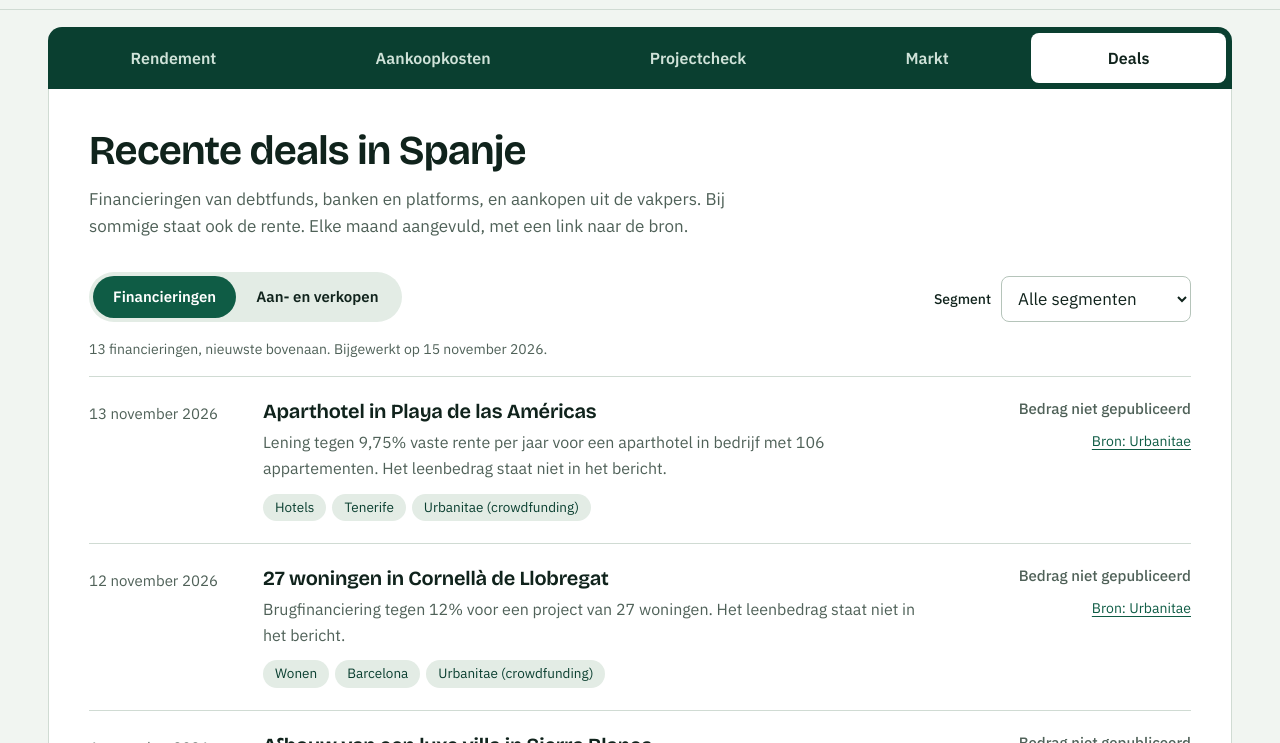
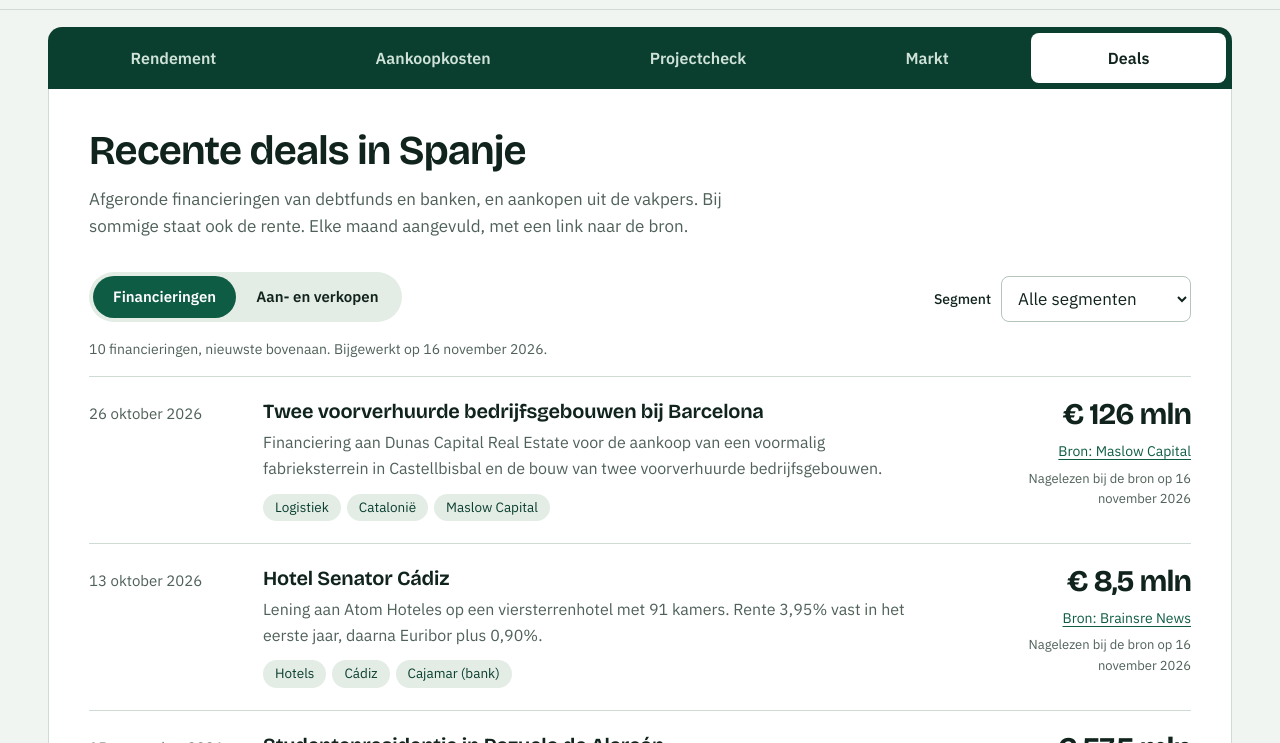
Before and after one commit to Jali2587/1-spanje-rendement, a plain HTML site: page site/index.html in a window 1280 px wide. Both pictures are taken after a click on the link "Deals". Shown: the part 877-1620 px from the top of the page. Drawn offline with Linux system fonts and the light colour scheme.

Commit message:
Financieringen nagelezen bij de bron: vier correcties, lopende aanbiedingen verwijderd, controledatum per deal
Co-Authored-By: Claude Fable 5.2 <noreply@anthropic.com>

```diff
--- a/site/css/stijl.css
+++ b/site/css/stijl.css
@@ -205,6 +205,7 @@ img { max-width: 100%; height: auto; display: block; }
 .deal__bedrag { display: block; font: 700 30px/1 var(--kop); letter-spacing: -0.03em; white-space: nowrap; margin-bottom: 8px; }
 .deal__bedrag--geen { font: 500 15px/1.3 var(--tekst); letter-spacing: 0; color: var(--zacht); white-space: normal; }
 .deal__rechts a { font-size: 14px; }
+.deal__check { display: block; margin-top: 4px; font-size: 13px; color: var(--zacht); }
 
 .meld { margin-top: 28px; background: var(--mist); border-radius: var(--r); padding: 0 24px; }
 .meld summary { cursor: pointer; padding: 20px 0; font: 650 19px/1.3 var(--kop); list-style-position: outside; }
--- a/site/index.html
+++ b/site/index.html
@@ -252,7 +252,7 @@
     <div class="paneel" role="tabpanel" id="p-deals" aria-labelledby="tab-deals" hidden>
       <div class="paneel__kop">
         <h2>Recente deals in Spanje</h2>
-        <p>Financieringen van debtfunds, banken en platforms, en aankopen uit de vakpers. Bij sommige staat ook de rente. Elke maand aangevuld, met een link naar de bron.</p>
+        <p>Afgeronde financieringen van debtfunds en banken, en aankopen uit de vakpers. Bij sommige staat ook de rente. Elke maand aangevuld, met een link naar de bron.</p>
       </div>
       <div class="filters">
         <div class="keuze" role="group" aria-label="Soort deal">
@@ -265,7 +265,7 @@
       <ol class="deals" id="d-lijst"></ol>
 
       <details class="meld">
-        <summary>Mist u een deal? Meld hem hier</summary>
+        <summary>Mist u een deal of ziet u een fout? Meld het hier</summary>
         <p>Heeft u zelf een financiering of aankoop in Spanje gedaan, of kent u er een die hier hoort te staan? Stuur hem in met een link naar een openbare bron. Wij lezen elke melding en plaatsen de deal na controle.</p>
         <form class="meld__form" name="dealmelding" method="POST" action="/bedankt/" data-netlify="true" netlify-honeypot="bot-field">
           <input type="hidden" name="form-name" value="dealmelding">
@@ -282,7 +282,7 @@
           <button class="knop" type="submit">Meld deze deal</button>
         </form>
       </details>
-      <p class="voetnoot">JLM Business Holding was bij deze deals niet betrokken. Het overzicht is een selectie van openbaar gepubliceerde berichten en is niet volledig. Bedragen en beschrijvingen komen van de genoemde bron.</p>
+      <p class="voetnoot">Zo controleren wij: een deal komt hier alleen met een openbare bron. Staat er "nagelezen bij de bron", dan hebben wij het volledige bericht gelezen en bedrag, datum, partijen en plaats daarmee vergeleken. De overige aan- en verkopen komen uit de ranglijst van Brainsre News en zijn niet stuk voor stuk nagelezen. Lopende aanbiedingen en financieringen die nog niet rond zijn, plaatsen wij niet. JLM Business Holding was bij deze deals niet betrokken. Het overzicht is een selectie en is niet volledig. Ziet u een fout, meld het hieronder; wij herstellen het en zetten de datum van de correctie erbij.</p>
     </div>
   </div>
 </section>
--- a/site/js/app.js
+++ b/site/js/app.js
@@ -312,7 +312,7 @@
     b.appendChild(bronLink(m.volume.bron, m.volume.url));
     b.appendChild(document.createTextNode(' voor het investeringsvolume en '));
     b.appendChild(bronLink(m.rendement.bron, m.rendement.url));
-    b.appendChild(document.createTextNode(' voor het bruto huurrendement (' + m.rendement.periode + '). Bruto rendement is de jaarhuur gedeeld door de vraagprijs, vóór kosten en belasting.'));
+    b.appendChild(document.createTextNode(' voor het bruto huurrendement (' + m.rendement.periode + '). Bruto rendement is de jaarhuur gedeeld door de vraagprijs, vóór kosten en belasting. De cijfers van CBRE zijn overgenomen uit het krantenbericht, niet uit het rapport zelf; de bedragen voor alternatief en zorg en voor logistiek zijn daar afgerond.'));
   }
 
   /* ---------- Deals ---------- */
@@ -352,6 +352,7 @@
       rechts.appendChild(maak('strong', d.bedrag === null ? 'deal__bedrag deal__bedrag--geen' : 'deal__bedrag', bedrag(d.bedrag)));
       var bron = (d.url && d.bron) ? bronLink('Bron: ' + d.bron, d.url) : bronLink('Bron: Brainsre News', D.transactiesBron.url);
       rechts.appendChild(bron);
+      if (d.gecontroleerd) rechts.appendChild(maak('span', 'deal__check', 'Nagelezen bij de bron op ' + datumTekst(d.gecontroleerd)));
       li.appendChild(rechts);
       ol.appendChild(li);
     });
--- a/site/js/data.js
+++ b/site/js/data.js
@@ -1,48 +1,39 @@
 // Gegevens voor spanje-rendement.nl. Elke maand bijwerken: nieuwe deals bovenaan, cijfers per kwartaal.
 // Alleen openbaar gepubliceerde feiten, altijd met bron. Niets schatten of aanvullen.
 window.SR_DATA = {
-  bijgewerkt: '15 november 2026',
+  bijgewerkt: '16 november 2026',
 
   // Financieringen van debtfunds, banken en platforms die de financier, de kredietnemer of de vakpers openbaar heeft gemaakt.
   financieringen: [
-    { datum: '2026-11-13', financier: 'Urbanitae (crowdfunding)', bedrag: null, segment: 'Hotels', regio: 'Tenerife',
-      titel: 'Aparthotel in Playa de las Américas', detail: 'Lening tegen 9,75% vaste rente per jaar voor een aparthotel in bedrijf met 106 appartementen. Het leenbedrag staat niet in het bericht.',
-      bron: 'Urbanitae', url: 'https://blog.urbanitae.com/2026/11/13/playa-de-las-americas-deuda-al-975-para-un-aparthotel-en-funcionamiento-en-tenerife/' },
-    { datum: '2026-11-12', financier: 'Urbanitae (crowdfunding)', bedrag: null, segment: 'Wonen', regio: 'Barcelona',
-      titel: '27 woningen in Cornellà de Llobregat', detail: 'Brugfinanciering tegen 12% voor een project van 27 woningen. Het leenbedrag staat niet in het bericht.',
-      bron: 'Urbanitae', url: 'https://blog.urbanitae.com/2026/11/12/cornella-riera-prestamo-puente-al-12-para-27-viviendas-en-barcelona/' },
-    { datum: '2026-11-06', financier: 'Urbanitae (crowdfunding)', bedrag: null, segment: 'Wonen', regio: 'Costa del Sol',
-      titel: 'Afbouw van een luxe villa in Sierra Blanca', detail: 'Lening tegen 10% om een villa in Marbella af te bouwen. Het leenbedrag staat niet in het bericht.',
-      bron: 'Urbanitae', url: 'https://blog.urbanitae.com/2026/11/06/vivaldi-iii-deuda-al-10-para-completar-una-villa-de-lujo-en-sierra-blanca/' },
-    { datum: '2026-10-26', financier: 'Maslow Capital', bedrag: 126, segment: 'Logistiek', regio: 'Catalonië',
-      titel: 'Twee voorverhuurde bedrijfsgebouwen bij Barcelona', detail: 'Ontwikkelfinanciering voor twee industriële projecten in Castellbisbal.',
+    { datum: '2026-10-26', financier: 'Maslow Capital', bedrag: 126, segment: 'Logistiek', regio: 'Catalonië', gecontroleerd: '2026-11-16',
+      titel: 'Twee voorverhuurde bedrijfsgebouwen bij Barcelona', detail: 'Financiering aan Dunas Capital Real Estate voor de aankoop van een voormalig fabrieksterrein in Castellbisbal en de bouw van twee voorverhuurde bedrijfsgebouwen.',
       bron: 'Maslow Capital', url: 'https://maslowcapital.com/blog/2026/10/26/maslow-capital-lends-e126m-for-two-pre-let-industrial-developments-near-barcelona/' },
-    { datum: '2026-10-13', financier: 'Cajamar (bank)', bedrag: 8.5, segment: 'Hotels', regio: 'Cádiz',
-      titel: 'Hotel Senator Cádiz', detail: 'Financiering aan Atom Hoteles voor het hotel Senator Cádiz.',
+    { datum: '2026-10-13', financier: 'Cajamar (bank)', bedrag: 8.5, segment: 'Hotels', regio: 'Cádiz', gecontroleerd: '2026-11-16',
+      titel: 'Hotel Senator Cádiz', detail: 'Lening aan Atom Hoteles op een viersterrenhotel met 91 kamers. Rente 3,95% vast in het eerste jaar, daarna Euribor plus 0,90%.',
       bron: 'Brainsre News', url: 'https://brainsre.news/atom-hoteles-financiacion-hotel-senator-cadiz/' },
-    { datum: '2026-09-15', financier: 'ING (bank)', bedrag: 57.5, segment: 'Flex living', regio: 'Madrid',
-      titel: 'Studentenresidentie in Pozuelo', detail: 'Herfinanciering aan Student Experience voor de studentenresidentie in Pozuelo.',
+    { datum: '2026-09-15', financier: 'ING (bank)', bedrag: 57.5, segment: 'Flex living', regio: 'Madrid', gecontroleerd: '2026-11-16',
+      titel: 'Studentenresidentie in Pozuelo de Alarcón', detail: 'Herfinanciering aan Student Experience op een residentie met 594 studio\'s. Looptijd vijf jaar, te verlengen tot zeven jaar.',
       bron: 'Brainsre News', url: 'https://brainsre.news/student-experience-residencia-estudiantes-pozuelo/' },
-    { datum: '2026-09-08', financier: 'Maslow Capital', bedrag: 62.7, segment: 'Wonen', regio: 'Costa Blanca',
-      titel: '131 woningen aan de Costa Blanca', detail: 'Faciliteit voor aankoop van de grond en bouw van 131 woningen.',
+    { datum: '2026-09-08', financier: 'Maslow Capital', bedrag: 62.7, segment: 'Wonen', regio: 'Costa Blanca', gecontroleerd: '2026-11-16',
+      titel: '131 woningen bij Dénia', detail: 'Faciliteit aan Propea La Sella voor de aankoop van de grond en de bouw van 131 vrijstaande woningen op het golfresort La Sella.',
       bron: 'Maslow Capital', url: 'https://maslowcapital.com/blog/2026/09/08/maslow-capital-provides-a-e62-7-million-facility-for-131-home-residential-development-on-the-costa-blanca/' },
-    { datum: '2026-07-21', financier: 'Maslow Capital', bedrag: 44.2, segment: 'Wonen', regio: 'Costa del Sol',
-      titel: 'Appartementenproject in Marbella', detail: 'Ontwikkelfinanciering voor een woonproject in Elviria, Marbella.',
+    { datum: '2026-07-21', financier: 'Maslow Capital', bedrag: 44.2, segment: 'Wonen', regio: 'Costa del Sol', gecontroleerd: '2026-11-16',
+      titel: '88 appartementen in Elviria, Marbella', detail: 'Ontwikkelfinanciering voor 88 appartementen in elf blokken, een project van ConceptHomes.',
       bron: 'Maslow Capital', url: 'https://maslowcapital.com/blog/2026/07/21/maslow-capital-provides-e44-2-million-in-financing-for-the-development-of-a-residential-scheme-in-marbella/' },
-    { datum: '2026-07-14', financier: 'Maslow Capital', bedrag: null, segment: 'Hotels', regio: 'Spanje en Portugal',
-      titel: 'Hotelplatform van Tikehau Capital', detail: 'Financiering van een nieuw hotelplatform met een ontwikkelwaarde van meer dan € 200 miljoen. Het leenbedrag is niet gepubliceerd.',
+    { datum: '2026-07-14', financier: 'Maslow Capital', bedrag: null, segment: 'Hotels', regio: 'Madrid, Málaga en Barcelona', gecontroleerd: '2026-11-16',
+      titel: 'Vier hotels van het platform Selecto', detail: 'Senior financiering voor vier stadshotels onder de naam Holiday Inn Express, met een ontwikkelwaarde van meer dan € 200 miljoen. Het leenbedrag is niet gepubliceerd.',
       bron: 'Maslow Capital', url: 'https://maslowcapital.com/blog/2026/07/14/maslow-capital-finances-tikehau-capitals-new-hotel-platform-in-iberia-with-a-gross-development-value-of-more-than-e200-million/' },
-    { datum: '2026-06-17', financier: 'BBVA (bank)', bedrag: 16.5, segment: 'Wonen', regio: 'Costa del Sol',
-      titel: 'Woningproject Adagio in Estepona', detail: 'Ontwikkelfinanciering aan Metrovacesa voor de bouw van woningen in Estepona.',
+    { datum: '2026-06-24', financier: 'Cofides (staatsfonds)', bedrag: 11, segment: 'Wonen', regio: 'Madrid', gecontroleerd: '2026-11-16',
+      titel: 'Circa 650 betaalbare huurwoningen', detail: 'Lening uit het Fondo de Impacto Social aan Alas Vivienda Asequible en Alquiler voor de aankoop en exploitatie van circa 650 woningen in negen gebouwen.',
+      bron: 'EjePrime', url: 'https://www.ejeprime.com/residencial/cofides-concede-a-alas-un-prestamo-de-11-millones-para-adquirir-y-explotar-650-viviendas' },
+    { datum: '2026-06-17', financier: 'BBVA (bank)', bedrag: 16.5, segment: 'Wonen', regio: 'Costa del Sol', gecontroleerd: '2026-11-16',
+      titel: 'Woningproject Adagio in Estepona', detail: 'Ontwikkelfinanciering met hypotheek aan Metrovacesa voor 94 woningen. Rente Euribor plus 2,5%.',
       bron: 'EjePrime', url: 'https://www.ejeprime.com/empresa/metrovacesa-suscribe-un-prestamo-de-165-millones-con-bbva-para-hacer-vivienda-en-estepona' },
-    { datum: '2026-05-07', financier: 'Maslow Capital', bedrag: 40, segment: 'Logistiek', regio: 'Madrid',
-      titel: 'Logistieke grondpositie Alma Meco', detail: 'Brugfinanciering aan Dunas Capital voor een van de grootste logistieke ontwikkelingen van Spanje.',
+    { datum: '2026-05-07', financier: 'Maslow Capital', bedrag: 40, segment: 'Logistiek', regio: 'Madrid', gecontroleerd: '2026-11-16',
+      titel: 'Logistieke grondpositie Alma Meco', detail: 'Lening aan Dunas Capital Real Estate voor een logistiek ontwikkelgebied van meer dan 1,6 miljoen m² op 35 km van Madrid.',
       bron: 'Maslow Capital', url: 'https://maslowcapital.com/blog/2026/05/07/maslow-capital-lends-e40m-to-dunas-capital-for-one-of-the-largest-logistics-developments-in-spain/' },
-    { datum: '2026-03-03', financier: 'Cofides', bedrag: 11, segment: 'Wonen', regio: 'Madrid en Barcelona',
-      titel: 'Circa 650 betaalbare huurwoningen', detail: 'Lening aan Alas Vivienda Asequible voor aankoop en exploitatie van circa 650 woningen.',
-      bron: 'EjePrime', url: 'https://www.ejeprime.com/residencial/cofides-concede-a-alas-un-prestamo-de-11-millones-para-adquirir-y-explotar-650-viviendas' },
-    { datum: '2026-02-03', financier: 'Maslow Capital', bedrag: 11.2, segment: 'Wonen', regio: 'Costa del Sol',
-      titel: 'Vijf luxe villa\'s in Benahavís', detail: 'Ontwikkelfaciliteit voor een afgesloten villaproject aan de Costa del Sol.',
+    { datum: '2026-02-03', financier: 'Maslow Capital', bedrag: 11.2, segment: 'Wonen', regio: 'Costa del Sol', gecontroleerd: '2026-11-16',
+      titel: 'Vijf luxe villa\'s in Benahavís', detail: 'Ontwikkelfaciliteit aan KASA Developers voor Altura Residences, vijf villa\'s van 400 m² in La Quinta.',
       bron: 'Maslow Capital', url: 'https://maslowcapital.com/blog/2026/02/03/maslow-capital-provides-e11-2m-to-fund-costa-del-sol-luxury-gated-villa-scheme/' }
   ],
 
@@ -55,7 +46,7 @@ window.SR_DATA = {
     { datum: '2026-08', koper: 'Norges Bank en Sonae Sierra', verkoper: 'LSGI', bedrag: 1500, segment: 'Retail', regio: 'Meerdere regio\'s', titel: 'Portefeuille van acht winkelcentra' },
     { datum: '2026-08', koper: 'M&G Real Estate', verkoper: 'Hines', bedrag: 133, segment: 'Flex living', regio: 'Barcelona', titel: 'Aparto Diagonal Suites, 526 kamers' },
     { datum: '2026-08', koper: 'Meridia', verkoper: 'Bain Capital, Momentum REIM en Episode', bedrag: 125, segment: 'Flex living', regio: 'Madrid', titel: 'Flex living in Carabanchel, 977 eenheden' },
-    { datum: '2026-07', koper: 'Family office, niet bij naam genoemd', verkoper: '', bedrag: 8.2, segment: 'Hotels', regio: 'Barcelona', titel: 'Aparthotel Murmuri bij de Passeig de Gràcia',
+    { datum: '2026-07-14', koper: 'Lokaal family office, niet bij naam genoemd', verkoper: '', bedrag: 8.2, segment: 'Hotels', regio: 'Barcelona', titel: 'Gebouw met aparthotel Murmuri bij de Passeig de Gràcia', gecontroleerd: '2026-11-16',
       bron: 'idealista', url: 'https://www.idealista.com/news/inmobiliario/hoteles/2026/07/14/905703-un-family-office-compra-por-8-2-millones-el-apartahotel-murmuri-junto-a-paseo-de' },
     { datum: '2026-07', koper: 'Nuveen Real Estate', verkoper: 'King Street en Medinvest', bedrag: 330, segment: 'Flex living', regio: 'Meerdere steden', titel: 'Studentenresidenties Bravo' },
     { datum: '2026-07', koper: 'Rivoli', verkoper: 'Nuveen Real Estate', bedrag: 250, segment: 'Retail', regio: 'Arroyomolinos, Madrid', titel: 'Winkelcentrum Xanadú, resterende 50%' },
```
